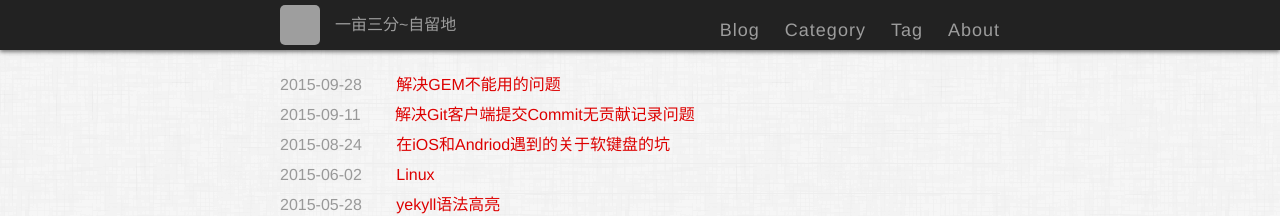
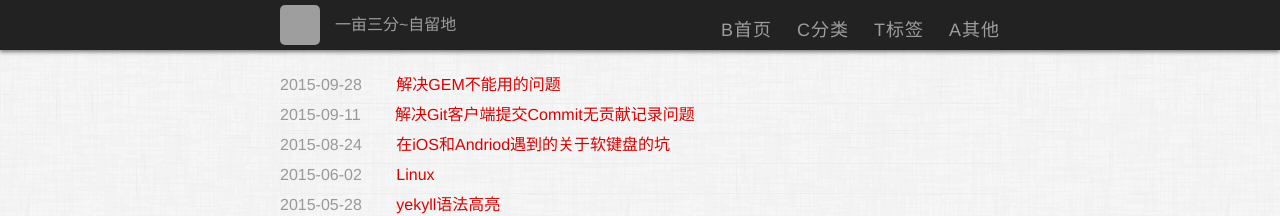
Before and after one commit to Daner1990/Daner1990.github.io, a Jekyll site: the page built from index.html, in a window 1280 px wide. Shown: the top 216 px of the page. Built offline with Jekyll 4.4.1, drawn with Linux system fonts in a browser that asks for light colours; Markdown is read by kramdown in place of the engine named in the settings; grey boxes are pictures that could not be loaded.

Commit message:
Update default.html

```diff
--- a/_layouts/default.html
+++ b/_layouts/default.html
@@ -31,10 +31,10 @@
             </div>
 
             <nav>
-                <a href="{{ site.baseurl }}/">Blog</a>
-                <a href="{{ site.baseurl }}/categories/">Category</a>
-                <a href="{{ site.baseurl }}/tags/">Tag</a>
-                <a href="{{ site.baseurl }}/about">About</a>
+                <a href="{{ site.baseurl }}/">B首页</a>
+                <a href="{{ site.baseurl }}/categories/">C分类</a>
+                <a href="{{ site.baseurl }}/tags/">T标签</a>
+                <a href="{{ site.baseurl }}/about">A其他</a>
             </nav>
         </header>
     </div>
```
